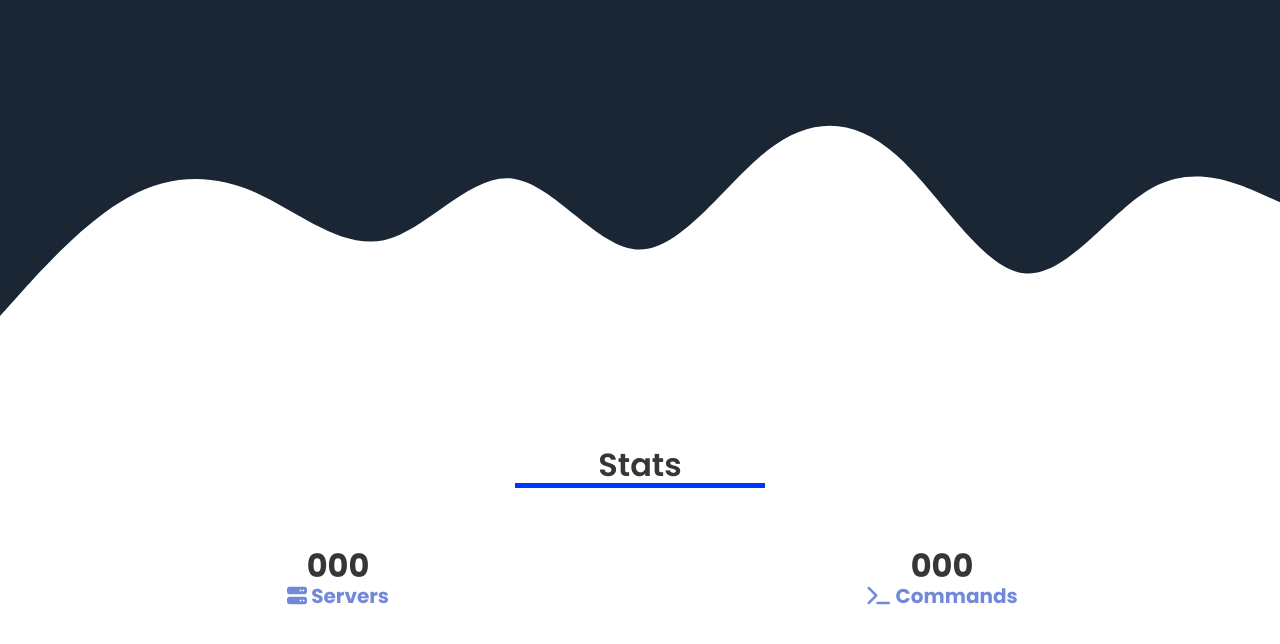
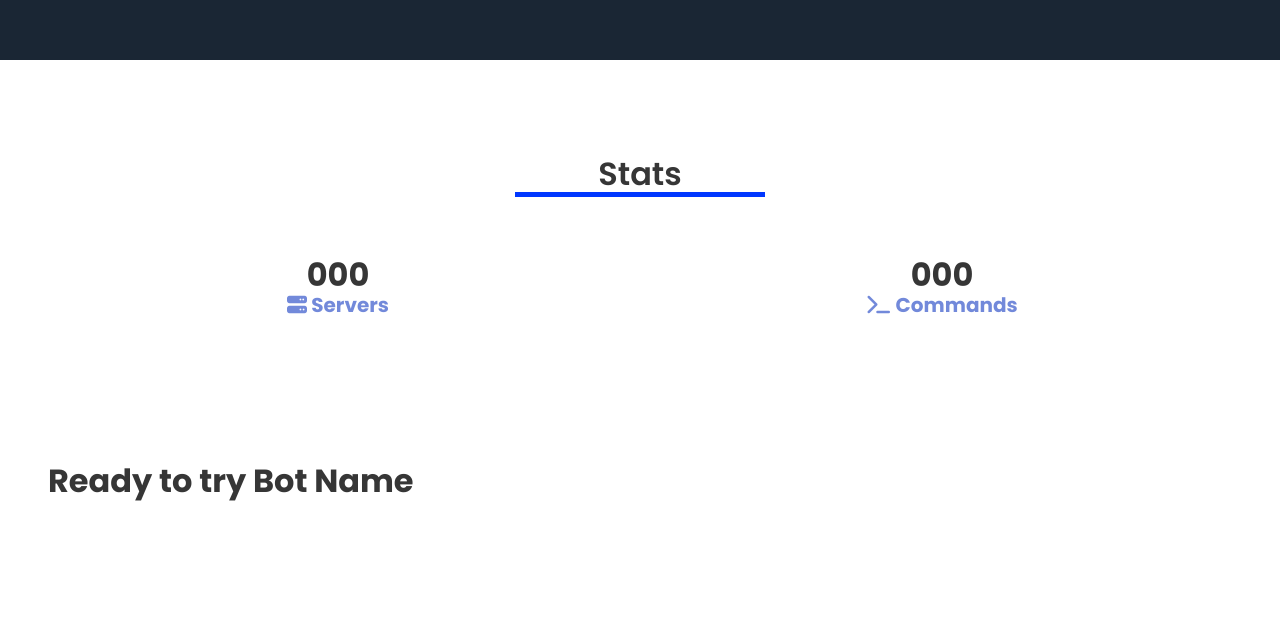
Before and after one commit to Discord053/Discord-Bot-Landing-Page, a plain HTML site: page Docs.html in a window 1280 px wide. Shown: the part 690-1334 px from the top of the page. After the commit the page ends 1237 px from the top, so only its background shows below. Drawn offline with nearby package versions, Linux system fonts and the light colour scheme.

Commit message:
Update Docs.html

```diff
--- a/Docs.html
+++ b/Docs.html
@@ -104,12 +104,6 @@
         </div>
     </section>
 
-    <svg xmlns="http://www.w3.org/2000/svg" viewBox="0 0 1440 320">
-        <path fill="#1a2634" fill-opacity="1"
-            d="M0,288L24,261.3C48,235,96,181,144,154.7C192,128,240,128,288,149.3C336,171,384,213,432,202.7C480,192,528,128,576,133.3C624,139,672,213,720,213.3C768,213,816,139,864,101.3C912,64,960,64,1008,106.7C1056,149,1104,235,1152,240C1200,245,1248,171,1296,144C1344,117,1392,139,1416,149.3L1440,160L1440,0L1416,0C1392,0,1344,0,1296,0C1248,0,1200,0,1152,0C1104,0,1056,0,1008,0C960,0,912,0,864,0C816,0,768,0,720,0C672,0,624,0,576,0C528,0,480,0,432,0C384,0,336,0,288,0C240,0,192,0,144,0C96,0,48,0,24,0L0,0Z">
-        </path>
-    </svg>
-
     <section id="stats" class="section mt-6">
         <div class="has-text-centered">
             <h1 class="title lined">Stats</h1>
@@ -124,7 +118,18 @@
 
             <div class="column has-text-centered">
                 <p class="title has-text-weight-bold lined">000</p>
-                <span class="subtitle has-text-weight-bold blurple"><i class="fa-solid fa-terminal"></i> Commands </span>
+                <span class="subtitle has-text-weight-bold blurple"><i class="fa-solid fa-terminal"></i> Commands
+                </span>
+            </div>
+        </div>
+    </section>
+
+    <section class="section mt-6">
+        <div class="columns">
+            <div class="column has-text-left">
+                <p class="title has-text-weight-bold">
+                    Ready to try <span class="bluprle">Bot Name</span>
+                </p>
             </div>
         </div>
     </section>
```
